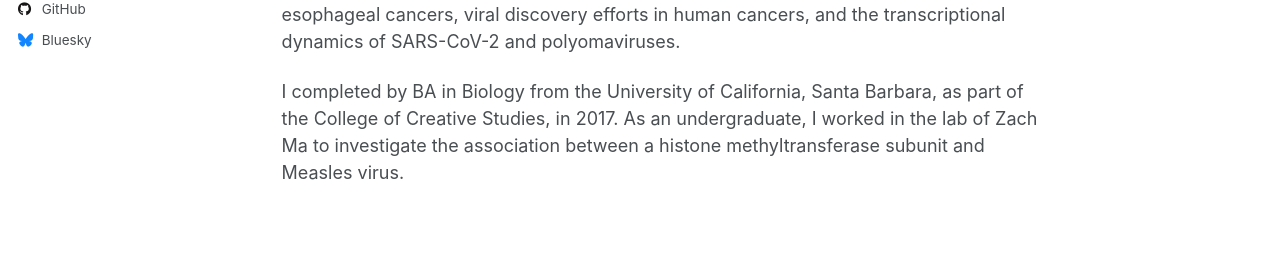
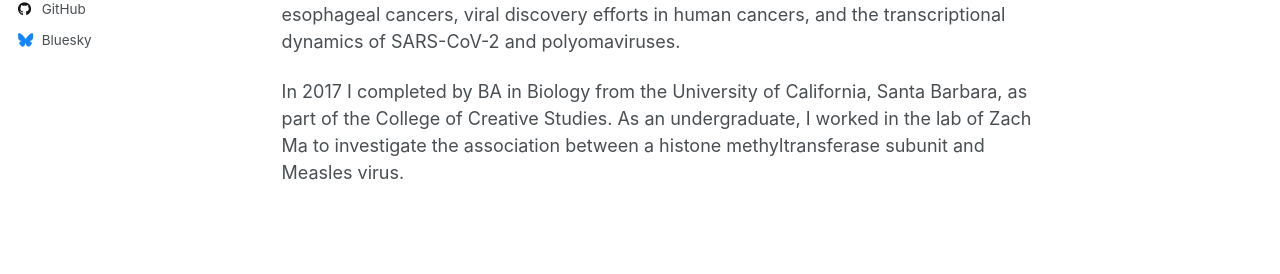
Before and after one commit to jnoms/jnoms.github.io, a Jekyll site: the page built from _pages/about.md, in a window 1280 px wide and 1129 px high. Shown: the part 538-812 px from the top of the window. Built offline with Jekyll 4.4.1, drawn with Linux system fonts in a browser that asks for light colours; some web fonts are replaced; a script that is not in the unit is left out.

```diff
--- a/_pages/about.md
+++ b/_pages/about.md
@@ -13,4 +13,4 @@ I did my postdoctoral fellowship in the lab of Jennifer Doudna at the Gladstone
 
 I completed my Ph.D. in Virology from Harvard in 2022 in the labs of Jim DeCaprio and Matthew Meyerson. I led studies on diverse topics, including the role of oral bacteria in esophageal cancers, viral discovery efforts in human cancers, and the transcriptional dynamics of SARS-CoV-2 and polyomaviruses.
 
-I completed by BA in Biology from the University of California, Santa Barbara, as part of the College of Creative Studies, in 2017. As an undergraduate, I worked in the lab of Zach Ma to investigate the association between a histone methyltransferase subunit and Measles virus.
+In 2017 I completed by BA in Biology from the University of California, Santa Barbara, as part of the College of Creative Studies. As an undergraduate, I worked in the lab of Zach Ma to investigate the association between a histone methyltransferase subunit and Measles virus.
```
